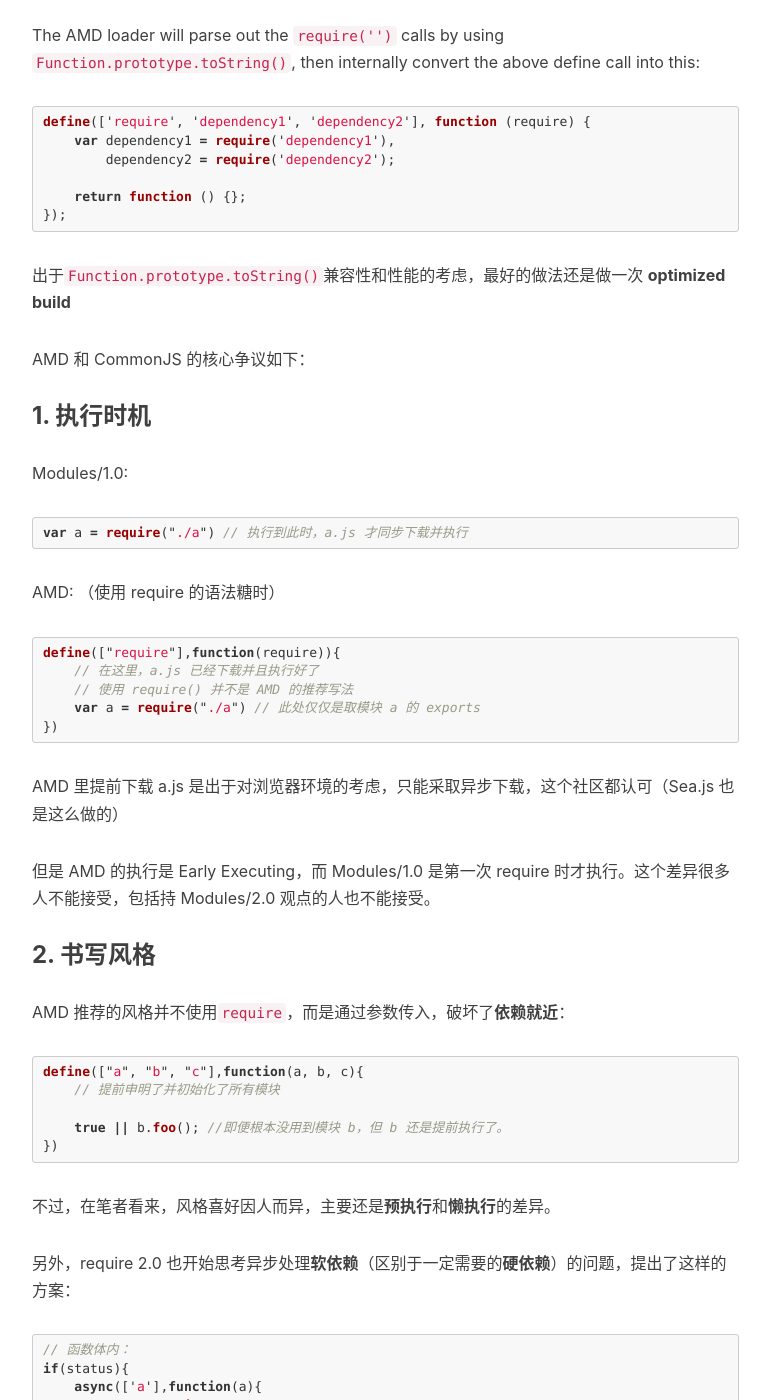
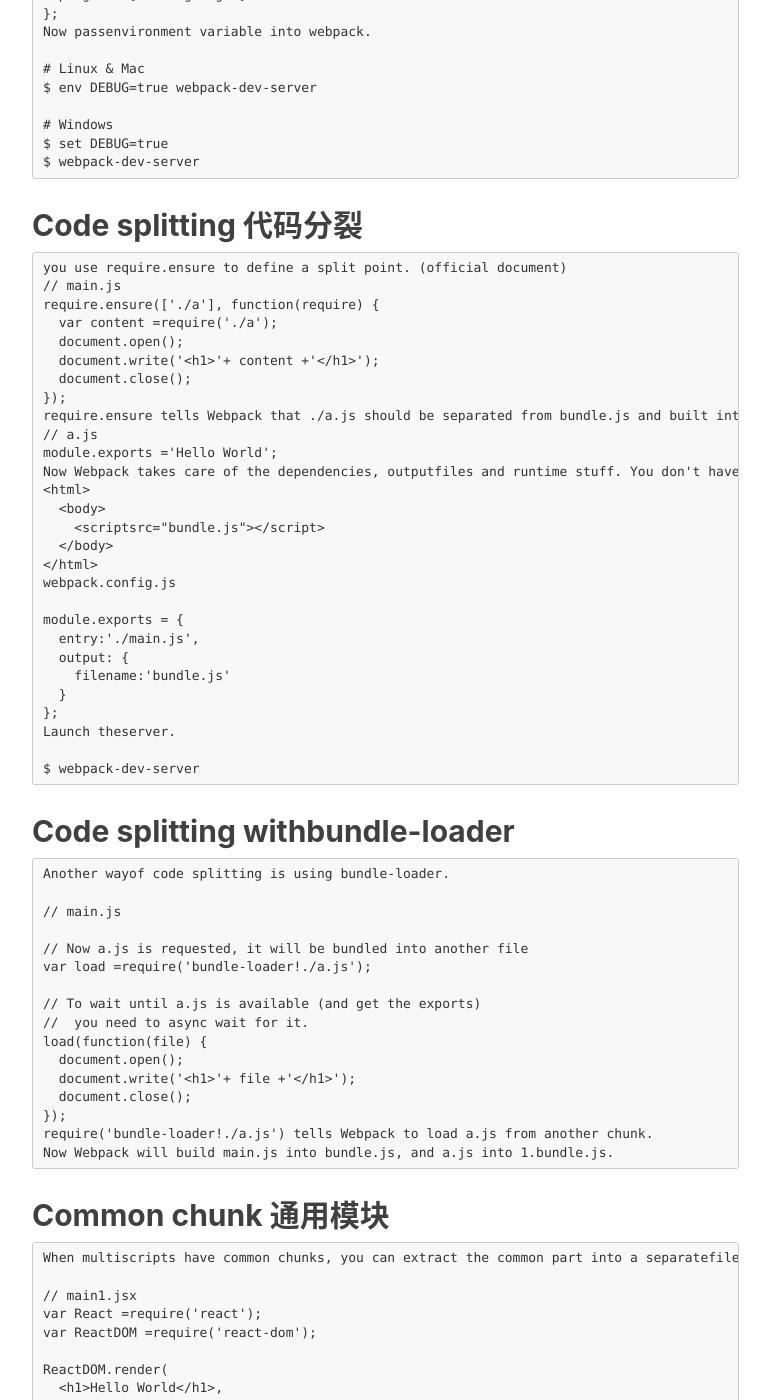
Before and after one commit to fairyly/myblog, a Jekyll site: the page built from _posts/2016-10-22-js-module-bundle.markdown, in a window 1280 px wide and 1400 px high, scrolled down 5150 px. Shown: the whole window, without its empty margins (233-1003 px from the left). Built offline with Jekyll 4.4.1, drawn with Linux system fonts in a browser that asks for light colours; nearby versions of some CDN libraries; comment, search, counter and statistics services are not loaded; some of the changed text lies outside the part shown.

Commit message:
Update 2016-10-22-js-module-bundle.markdown

````diff
--- a/_posts/2016-10-22-js-module-bundle.markdown
+++ b/_posts/2016-10-22-js-module-bundle.markdown
@@ -18,7 +18,9 @@
 > Here !
 
 Node环境下，
-Webpack :它做的事情是，分析你的项目结构，找到JavaScript模块以及其它的一些浏览器不能直接运行的拓展语言（`Scss，TypeScript`等），并将其打包为合适的格式以供浏览器使用。
+
+Webpack :它做的事情是，分析你的项目结构，找到JavaScript模块以及其它的一些浏览器不能直接运行的拓展语言（`Scss，TypeScript`等），
+并将其打包为合适的格式以供浏览器使用。
 和gulp,grunt差不多，webpack就是模块加载器兼打包工具
 
 ```
@@ -43,7 +45,9 @@
 ## 全局安装webpack和webpack-dev-server:
 
 `npm install –g webpack webpack-dev-server`
-webpack-dev-server是一个小型的node.js Express服务器,它使用webpack-dev-middleware中间件来为通过webpack打包生成的资源文件提供Web服务。它还有一个通过Socket.IO连接着webpack-dev-server服务器的小型运行时程序。webpack-dev-server发送关于编译状态的消息到客户端，客户端根据消息作出响应。
+webpack-dev-server是一个小型的node.js Express服务器,它使用webpack-dev-middleware中间件来为通过webpack打包生成的资源文件提供Web服务。
+它还有一个通过Socket.IO连接着webpack-dev-server服务器的小型运行时程序。
+webpack-dev-server发送关于编译状态的消息到客户端，客户端根据消息作出响应。
 直接敲命令：webpack-dev-server  打开本机浏览器输入 http://127.0.0.1:8080就可以看到你页面效果；
 在webpack模块打包中最好先安装依赖，好多组件需要用，使用命令：npminstall;
 
@@ -79,286 +83,388 @@
 
 ```
 
-## CommonJS & Node
+## Babel-loader  ,babel就是转码器；
+    看demo：
+    main.jsx is a JSX file.
+    constReact=require('react');
+    constReactDOM=require('react-dom');
 
-> Javascript: not just for browsers any more! —— CommonJS Slogen
+    ReactDOM.render(
+      <h1>Hello, world!</h1>,
+      document.querySelector('#wrapper')
+    );
+    index.html
 
-前端模块化的事实标准之一，2009 年 8 月，[CommonJS](http://wiki.commonjs.org/wiki/CommonJS) 诞生。
+    <html>
+      <body>
+        <divid="wrapper"></div>
+        <scriptsrc="bundle.js"></script>
+      </body>
+    </html>
+    webpack.config.js
 
-CommonJS 本质上只是一套规范（API 定义），而 Node.js 采用并实现了部分规范，CommonJS Module 的写法也因此广泛流行。
-
-
-让我们看看 Node 中的实现：
-
-```js
-// 由于 Node 原生支持模块的作用域，并不需要额外的 wrapper
-// "as though the module was wrapped in a function"
-
-var a = require('./a')  // 加载模块（同步加载）
-a.doSomething()         // 等上一句执行完才会执行
-
-exports.b = function(){ // 暴露 b 函数接口
-  // do something
-}
-```
-
-`exports`是一个内置对象，就像`require`是一个内置加载函数一样。如果你希望直接赋值一个完整的对象或者构造函数，覆写`module.exports`就可以了。
-
-CommonJS 前身叫 ServerJS ，**后来希望能更加 COMMON，成为通吃各种环境的模块规范，改名为 CommonJS** 。CommonJS 最初只专注于 Server-side 而非浏览器环境，因此它采用了同步加载的机制，这对服务器环境（硬盘 I/O 速度）不是问题，而对浏览器环境（网速）来说并不合适。
-
-
-因此，各种适用于浏览器环境的模块框架与标准逐个诞生，他们的共同点是：
-
-* 采用异步加载（预先加载所有依赖的模块后回调执行，符合浏览器的网络环境）
-* 虽然代码风格不同，但其实都可以看作 CommonJS Modules 语法的变体。
-* 都在向着 **COMMON** 的方向进化：**兼容不同风格，兼容浏览器和服务器两种环境**
-
-本文接下来要讨论的典例是：
-
-* RequireJS & AMD（异步加载，预执行，依赖前置。默认推荐 AMD 写法）
-* SeaJS & CMD（异步加载，懒执行，依赖就近，默认推荐 CommonJS 写法）
+    module.exports = {
+      entry:'./main.jsx',
+      output: {
+        filename:'bundle.js'
+      },
+      module: {
+        loaders:[
+          {
+            test:/\.js[x]?$/,
+            exclude:/node_modules/,
+            loader:'babel-loader?presets[]=es2015&presets[]=react'
+          },
+        ]
+      }
+    };
+    这时候要配置module,loaders:
+    模块的加载相关，我们就定义在module.loaders中。这里通过正则表达式去匹配不同后缀的文件名，然后给它们定义不同的加载器
+    Loaders的配置选项包括以下几方面：
+    test：一个匹配loaders所处理的文件的拓展名的正则表达式（必须）
+    loader：loader的名称（必须）
+    include/exclude:手动添加必须处理的文件（文件夹）或屏蔽不需要处理的文件（文件夹）（可选）；
+    query：为loaders提供额外的设置选项（可选）
 
 
 
+## CSS-loader  加载css
+
+    配置module：
+
+    module: {
+        loaders:[
+          { test:/\.css$/, loader:'style-loader!css-loader' },
+        ]
+      }
 
 
-## History
+## Image loader 加载图片
 
-<!--<h2 id="history"> History </h2>-->
+    配置module：
+    module: {
+        loaders:[
+          { test:/\.(png|jpg)$/, loader:'url-loader?limit=8192' }
+        ]
+      }
+    Limit=8192，如果图片大小小于8192字节，将转换成base64编码格式显示，如果大于就按照正常的url显示；
 
-> 此段落参考自玉伯的 [前端模块化开发那点历史](https://github.com/seajs/seajs/issues/588)
+## CSS Module 加载css 模块
 
-09-10 年间，CommonJS（那时还叫 ServerJS） 社区推出 [Modules/1.0](http://wiki.commonjs.org/wiki/Modules) 规范，并且在 Node.js 等环境下取得了很不错的实践。
-
-09年下半年这帮充满干劲的小伙子们想把 ServerJS 的成功经验进一步推广到浏览器端，于是将社区改名叫 CommonJS，同时激烈争论 Modules 的下一版规范。分歧和冲突由此诞生，逐步形成了三大流派：
-
-
-1. **Modules/1.x** 流派。这个观点觉得 1.x 规范已经够用，只要移植到浏览器端就好。要做的是新增 [Modules/Transport](http://wiki.commonjs.org/wiki/Modules/Transport) 规范，即在浏览器上运行前，先通过转换工具将模块转换为符合 Transport 规范的代码。主流代表是服务端的开发人员。现在值得关注的有两个实现：越来越火的 component 和走在前沿的 es6 module transpiler。
-2. **Modules/Async** 流派。这个观点觉得浏览器有自身的特征，不应该直接用 Modules/1.x 规范。这个观点下的典型代表是 [AMD](http://wiki.commonjs.org/wiki/Modules/AsynchronousDefinition) 规范及其实现 [RequireJS](http://requirejs.org/)。这个稍后再细说。
-3. **Modules/2.0** 流派。这个观点觉得浏览器有自身的特征，不应该直接用 Modules/1.x 规范，但应该尽可能与 Modules/1.x 规范保持一致。这个观点下的典型代表是 BravoJS 和 FlyScript 的作者。BravoJS 作者对 CommonJS 的社区的贡献很大，这份 Modules/2.0-draft 规范花了很多心思。FlyScript 的作者提出了 Modules/Wrappings 规范，这规范是 CMD 规范的前身。可惜的是 BravoJS 太学院派，FlyScript 后来做了自我阉割，将整个网站（flyscript.org）下线了。这个观点在本文中的典型代表就是 SeaJS 和 CMD 了
-
-
-补一嘴：阿里 KISSY 的 KMD 其实跟 AMD 非常类似，只是用 `add`和`use` 两个源自于 YUI Modules 的函数名替换了 `define` 和 `require` ，但其原理更接近 RequireJS ，与 YUI Modules 的 `Y` 沙箱 Attach 机制并不相同
-
-
-## RequireJS & AMD
-
-[AMD (Async Module Definition)](http://wiki.commonjs.org/wiki/Modules/AsynchronousDefinition) 是 RequireJS 在推广过程中对模块定义的规范化产出。
-
-> RequireJS is a JavaScript file and module loader. It is optimized for in-browser use, but it can be used in other JavaScript environments
-
-RequireJS 主要解决的还是 CommonJS 同步加载脚本不适合浏览器 这个问题：
-
-```js
-//CommonJS
-
-var Employee = require("types/Employee");
-
-function Programmer (){
-    //do something
-}
-
-Programmer.prototype = new Employee();
-
-//如果 require call 是异步的，那么肯定 error
-//因为在执行这句前 Employee 模块肯定来不及加载进来
-```
-> As the comment indicates above, if require() is async, this code will not work. However, loading scripts synchronously in the browser kills performance. So, what to do?
-
-所以我们需要 **Function Wrapping** 来获取依赖并且提前通过 script tag 提前加载进来
-
-
-```js
-//AMD Wrapper
-
-define(
-    [types/Employee],    //依赖
-    function(Employee){  //这个回调会在所有依赖都被加载后才执行
-
-        function Programmer(){
-            //do something
-        };
-
-        Programmer.prototype = new Employee();
-        return Programmer;  //return Constructor
-    }
-)
-```
-
-当依赖模块非常多时，这种**依赖前置**的写法会显得有点奇怪，所以 AMD 给了一个语法糖， **simplified CommonJS wrapping**，借鉴了 CommonJS 的 require 就近风格，也更方便对 CommonJS 模块的兼容：
-
-```js
-define(function (require) {
-    var dependency1 = require('dependency1'),
-        dependency2 = require('dependency2');
-
-    return function () {};
-});
-```
-The AMD loader will parse out the `require('')` calls by using `Function.prototype.toString()`, then internally convert the above define call into this:
-
-```js
-define(['require', 'dependency1', 'dependency2'], function (require) {
-    var dependency1 = require('dependency1'),
-        dependency2 = require('dependency2');
-
-    return function () {};
-});
-```
-
-出于`Function.prototype.toString()`兼容性和性能的考虑，最好的做法还是做一次 **optimized build**
+    {
+            test:/\.css$/,
+            loader:'style-loader!css-loader?modules'
+          }
 
 
 
-AMD 和 CommonJS 的核心争议如下：
+## UglifyJs Plugin  js压缩组件
 
-### 1. **执行时机**
-
-Modules/1.0:
-
-```js
-var a = require("./a") // 执行到此时，a.js 才同步下载并执行
-```
-
-AMD: （使用 require 的语法糖时）
-
-```js
-define(["require"],function(require)){
-    // 在这里，a.js 已经下载并且执行好了
-    // 使用 require() 并不是 AMD 的推荐写法
-    var a = require("./a") // 此处仅仅是取模块 a 的 exports
-})
-```
-
-AMD 里提前下载 a.js 是出于对浏览器环境的考虑，只能采取异步下载，这个社区都认可（Sea.js 也是这么做的）
-
-但是 AMD 的执行是 Early Executing，而 Modules/1.0 是第一次 require 时才执行。这个差异很多人不能接受，包括持 Modules/2.0 观点的人也不能接受。
-
-### 2. **书写风格**
-
-AMD 推荐的风格并不使用`require`，而是通过参数传入，破坏了**依赖就近**：
-
-```js
-define(["a", "b", "c"],function(a, b, c){
-    // 提前申明了并初始化了所有模块
-
-    true || b.foo(); //即便根本没用到模块 b，但 b 还是提前执行了。
-})
-```
-
-不过，在笔者看来，风格喜好因人而异，主要还是**预执行**和**懒执行**的差异。
-
-另外，require 2.0 也开始思考异步处理**软依赖**（区别于一定需要的**硬依赖**）的问题，提出了这样的方案：
-
-```js
-// 函数体内：
-if(status){
-    async(['a'],function(a){
-        a.doSomething()
-    })
-}
-```
-
-## SeaJS & CMD
-
-CMD (Common Module Definition) 是 [SeaJS](http://seajs.org/docs/) 在推广过程中对模块定义的规范化产出，是 Modules/2.0 流派的支持者，因此 SeaJS 的模块写法尽可能与 Modules/1.x 规范保持一致。
-
-不过目前国外的该流派都死得差不多了，RequireJS 目前成为浏览器端模块的事实标准，国内最有名气的就是玉伯的 Sea.js ，不过对国际的推广力度不够。
-
-* CMD Specification
-    * [English (CMDJS-repo)](https://github.com/cmdjs/specification/blob/master/draft/module.md)
-    * [Chinese (SeaJS-repo)](https://github.com/seajs/seajs/issues/242)
-
-
-CMD 主要有 define, factory, require, export 这么几个东西
-
- * define `define(id?, deps?, factory)`
- * factory `factory(require, exports, module)`
- * require `require(id)`
- * exports `Object`
-
-
-CMD 推荐的 Code Style 是使用 CommonJS 风格的 `require`：
-
-* 这个 require 实际上是一个全局函数，用于加载模块，这里实际就是传入而已
-
-```js
-define(function(require, exports) {
-
-    // 获取模块 a 的接口
-    var a = require('./a');
-    // 调用模块 a 的方法
-    a.doSomething();
-
-    // 对外提供 foo 属性
-    exports.foo = 'bar';
-    // 对外提供 doSomething 方法
-    exports.doSomething = function() {};
-
-});
-```
-
-但是你也可以使用 AMD 风格，或者使用 return 来进行模块暴露
-
-```js
-define('hello', ['jquery'], function(require, exports, module) {
-
-    // 模块代码...
-
-    // 直接通过 return 暴露接口
-    return {
-        foo: 'bar',
-        doSomething: function() {}
+    Js压缩插件配置：
+    var webpack =require('webpack');
+    var uglifyJsPlugin = webpack.optimize.UglifyJsPlugin;
+    module.exports = {
+      entry:'./main.js',
+      output: {
+        filename:'bundle.js'
+      },
+      plugins: [
+        newuglifyJsPlugin({
+          compress: {
+            warnings:false
+          }
+        })
+      ]
     };
 
-});
-```
+## HTML Webpack Plugin andOpen Browser Webpack Plugin  webpack的html和打开浏览器插件
+
+    var HtmlwebpackPlugin =require('html-webpack-plugin');
+    var OpenBrowserPlugin =require('open-browser-webpack-plugin');
+
+    module.exports = {
+      entry:'./main.js',
+      output: {
+        filename:'bundle.js'
+      },
+      plugins: [
+        newHtmlwebpackPlugin({
+          title:'Webpack-demos',
+          filename:'index.html'
+        }),
+        newOpenBrowserPlugin({
+          url:'http://localhost:8080'
+        })
+      ]
+    };
+    $ Webpack
+    Run webpack-dev-server.
+    $ webpack-dev-server
+
+    这时候不需要写一个index.html文件，也不需要手动打开浏览器输入http://localhost:8080，webpack会做这些事情；
 
 
 
-Sea.js 借鉴了 RequireJS 的不少东西，比如将 FlyScript 中的 module.declare 改名为 define 等。Sea.js 更多地来自 Modules/2.0 的观点，但尽可能去掉了学院派的东西，加入了不少实战派的理念。
+## Environment flags  环境标志
+
+    main.js
+
+    document.write('<h1>Hello World</h1>');
+
+    if (__DEV__) {
+      document.write(newDate());
+    }
+    index.html
+
+    <html>
+    <body>
+      <scriptsrc="bundle.js"></script>
+    </body>
+    </html>
+    webpack.config.js
+
+    var webpack =require('webpack');
+
+    var devFlagPlugin =newwebpack.DefinePlugin({
+      __DEV__:JSON.stringify(JSON.parse(process.env.DEBUG||'false'))
+    });
+
+    module.exports = {
+      entry:'./main.js',
+      output: {
+        filename:'bundle.js'
+      },
+      plugins: [devFlagPlugin]
+    };
+    Now passenvironment variable into webpack.
+
+    # Linux & Mac
+    $ env DEBUG=true webpack-dev-server
+
+    # Windows
+    $ set DEBUG=true
+    $ webpack-dev-server
+
+## Code splitting 代码分裂
+
+    you use require.ensure to define a split point. (official document)
+    // main.js
+    require.ensure(['./a'], function(require) {
+      var content =require('./a');
+      document.open();
+      document.write('<h1>'+ content +'</h1>');
+      document.close();
+    });
+    require.ensure tells Webpack that ./a.js should be separated from bundle.js and built into a single chunk file.
+    // a.js
+    module.exports ='Hello World';
+    Now Webpack takes care of the dependencies, outputfiles and runtime stuff. You don't have to put any redundancy into your index.html and webpack.config.js.
+    <html>
+      <body>
+        <scriptsrc="bundle.js"></script>
+      </body>
+    </html>
+    webpack.config.js
+
+    module.exports = {
+      entry:'./main.js',
+      output: {
+        filename:'bundle.js'
+      }
+    };
+    Launch theserver.
+
+    $ webpack-dev-server
+
+
+## Code splitting withbundle-loader
+
+    Another wayof code splitting is using bundle-loader.
+
+    // main.js
+
+    // Now a.js is requested, it will be bundled into another file
+    var load =require('bundle-loader!./a.js');
+
+    // To wait until a.js is available (and get the exports)
+    //  you need to async wait for it.
+    load(function(file) {
+      document.open();
+      document.write('<h1>'+ file +'</h1>');
+      document.close();
+    });
+    require('bundle-loader!./a.js') tells Webpack to load a.js from another chunk.
+    Now Webpack will build main.js into bundle.js, and a.js into 1.bundle.js.
+
+
+## Common chunk  通用模块
+
+    When multiscripts have common chunks, you can extract the common part into a separatefile with CommonsChunkPlugin.
+
+    // main1.jsx
+    var React =require('react');
+    var ReactDOM =require('react-dom');
+
+    ReactDOM.render(
+      <h1>Hello World</h1>,
+      document.getElementById('a')
+    );
+
+    // main2.jsx
+    var React =require('react');
+    var ReactDOM =require('react-dom');
+
+    ReactDOM.render(
+      <h2>Hello Webpack</h2>,
+      document.getElementById('b')
+    );
+    index.html
+
+    <html>
+      <body>
+        <divid="a"></div>
+        <divid="b"></div>
+        <scriptsrc="init.js"></script>
+        <scriptsrc="bundle1.js"></script>
+        <scriptsrc="bundle2.js"></script>
+      </body>
+    </html>
+    webpack.config.js
+
+    var CommonsChunkPlugin =require("webpack/lib/optimize/CommonsChunkPlugin");
+    module.exports = {
+      entry: {
+        bundle1:'./main1.jsx',
+        bundle2:'./main2.jsx'
+      },
+      output: {
+        filename:'[name].js'
+      },
+      module: {
+        loaders:[
+          {
+            test:/\.js[x]?$/,
+            exclude:/node_modules/,
+            loader:'babel-loader',
+            query: {
+              presets: ['es2015', 'react']
+            }
+          },
+        ]
+      },
+      plugins: [
+        newCommonsChunkPlugin('init.js')
+      ]
+    }
+
+
+## Vendor chunk
+
+    You can alsoextract the vendor libraries from a script into a separate file withCommonsChunkPlugin.
+
+    main.js
+
+    var $ =require('jquery');
+    $('h1').text('Hello World');
+    index.html
+
+    <html>
+      <body>
+        <h1></h1>
+        <scriptsrc="vendor.js"></script>
+        <scriptsrc="bundle.js"></script>
+      </body>
+    </html>
+    webpack.config.js
+
+    var webpack =require('webpack');
+
+    module.exports = {
+      entry: {
+        app:'./main.js',
+        vendor: ['jquery'],
+      },
+      output: {
+        filename:'bundle.js'
+      },
+      plugins: [
+        newwebpack.optimize.CommonsChunkPlugin(/* chunkName= */'vendor', /* filename= */'vendor.js')
+      ]
+    };
+    If you want a module available as variable in everymodule, such as making $ and jQuery available in every module without writing require("jquery"). You should use ProvidePlugin (Official doc).
+    // main.js
+    $('h1').text('Hello World');
+
+
+    // webpack.config.js
+    var webpack =require('webpack');
+
+    module.exports = {
+      entry: {
+        app:'./main.js'
+      },
+      output: {
+        filename:'bundle.js'
+      },
+      plugins: [
+        newwebpack.ProvidePlugin({
+          $:"jquery",
+          jQuery:"jquery",
+          "window.jQuery":"jquery"
+        })
+      ]
+    };
 
 
 
-## AMD vs CMD
+## Exposing globalvariables暴露全局变量
 
-**虽然两者目前都兼容各种风格，但其底层原理并不相同，从其分别推荐的写法就可以看出两者背后原理的不同：**
+    For example, we have a data.js.
+    var data ='Hello World';
+    We can expose data as a global variable.
+    // webpack.config.js
+    module.exports = {
+      entry:'./main.jsx',
+      output: {
+        filename:'bundle.js'
+      },
+      module: {
+        loaders:[
+          {
+            test:/\.js[x]?$/,
+            exclude:/node_modules/,
+            loader:'babel-loader',
+            query: {
+              presets: ['es2015', 'react']
+            }
+          },
+        ]
+      },
+      externals: {
+        // require('data') is external and available
+        //  on the global var data
+        'data':'data'
+      }
+    };
+    Now, you require data as a module variable in your script. but it actually is a globalvariable.
+    // main.jsx
+    var data =require('data');
+    var React =require('react');
+    var ReactDOM =require('react-dom');
 
-1. 对于依赖的模块，AMD 是**提前执行**，CMD 是**懒执行**。（都是先加载）
-*  CMD 推崇**依赖就近**，AMD 推崇**依赖前置**。
+    ReactDOM.render(
+      <h1>{data}</h1>,
+      document.body
+    );
 
-看代码：
+    resolve
 
-```js
-// AMD 默认推荐
+    webpack在构建包的时候会按目录的进行文件的查找，resolve属性中的extensions数组中用于配置程序可以自行补全哪些文件后缀：
 
-define(['./a', './b'], function(a, b) {  // 依赖前置，提前执行
-
-    a.doSomething()
-    b.doSomething()
-
-})
-
-```
-
-```js
-// CMD
-
-define(function(require, exports, module) {
-
-    var a = require('./a')
-    a.doSomething()
-
-    var b = require('./b') // 依赖就近，延迟执行
-    b.doSomething()
-})
-```
+     resolve:{
+         extensions:['','.js','.json']
+     }
+    然后我们想要加载一个js文件时，只要require('common')就可以加载common.js文件了。
 
 
-
-
-
-
-## WebPack
-
-> working...
+> working  study......
````
